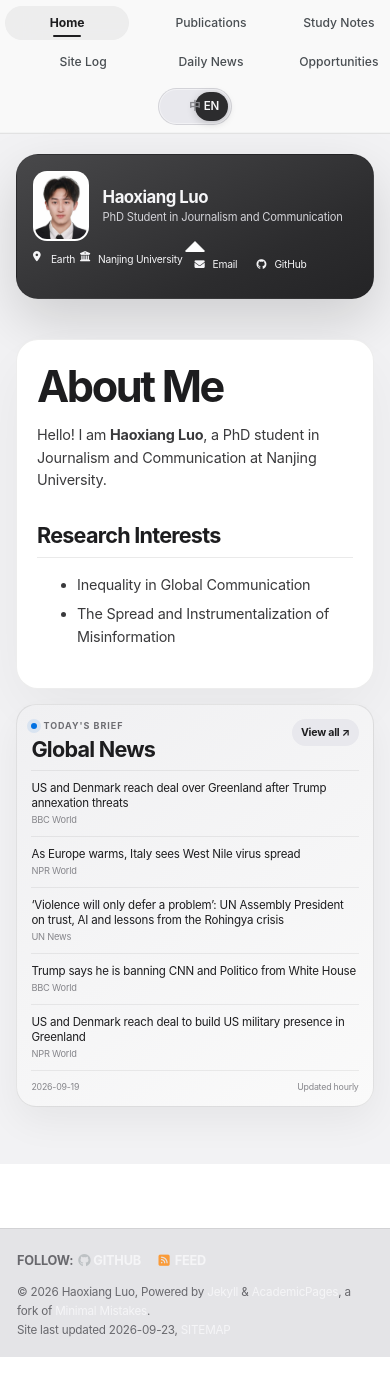
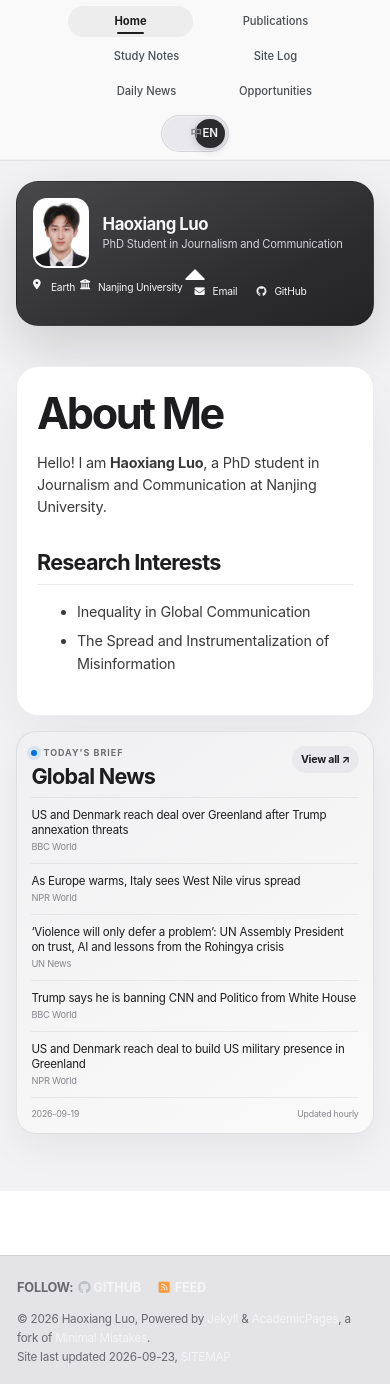
Before and after one commit to HaoxiangLuo/HaoxiangLuo.github.io, a Jekyll site: the page built from _pages/about.md, in a window 390 px wide and 1384 px high. Built offline with Jekyll 4.4.1, drawn with Linux system fonts in a browser that asks for light colours; a style sheet for code colours, icons or effects is not loaded.

Commit message:
Size nav labels by content so Opportunities stops being clipped
"Opportunities" was rendering as "Op" with the language pill hard against
it. The cause was the layout model, not a missing rule: equal shares
(flex: 1 1 0) give every label the same width, so the share is bounded by the
widest label, and wherever one sixth of the row is narrower than
"Opportunities" plus its padding that label is the first thing clipped. It
failed in a band of widths in the middle of the range rather than at the
narrow end, which is why it survived a sweep that only checked the total.

Replaced with content sizing: each label takes the width it needs, and the
group is centred by justify-content while the pill stays absolutely
positioned and out of the flow, so it still contributes nothing to the group's
width. Gaps and labels tighten in two tiers before the layout stacks at 820px,
where a centred single row would first reach the pill (10px of clearance at
821px).

The verification was wrong in the same direction as the bug: it compared the
SUM of the labels against the available width, which is the right test for
content sizing but not for equal shares, where the binding constraint is the
widest label alone. It now checks the sum, and additionally checks the
preconditions for centring (row centres its in-flow items, pill out of flow,
row padding symmetric) plus the clearance to the pill.

Verified against the compiled sheet at 23 widths from 1440px to 360px:
zero breakpoints needing review, and no overflow or clipping anywhere.

```diff
--- a/assets/css/main.scss
+++ b/assets/css/main.scss
@@ -1298,32 +1298,37 @@ body {
    PRIMARY NAVIGATION
    ==========================================================================
 
-   One authority for the whole nav bar. Everything the theme does to
-   .visible-links is replaced here rather than patched over, because the theme
-   uses `display: table` with table-cell columns and every later override of
-   that layout had to fight the table sizing.
-
-   Layout model
-   ------------
-   The row holds six menu items followed by the language pill. The six items
-   share the full width equally (flex: 1 1 0) and each label is centred inside
-   its own share, so the menu block always spans the container and therefore
-   its centre is the container's centre. The pill is positioned separately
-   (position: absolute, right) so it never takes space away from the menu and
-   never shifts the menu's centre.
-
-   Why the old approach kept failing
-   ---------------------------------
-   Previous revisions centred the whole row, then tried to cancel the pill's
-   extra width with a spacer of the same size. That can never work: the spacer
-   is itself part of the row, so widening it moves both centres together and
-   the offset between them stays. The menu block only looks centred when it
-   spans the container on its own terms - which is what flex: 1 1 0 gives. */
+   One authority for the whole nav bar. The theme lays `.visible-links` out
+   as a table, so any override of its sizing has to fight table-cell widths;
+   this block replaces the layout outright rather than patching it.
+
+   The model
+   ---------
+   The six menu items are sized by their own labels and centred as a group.
+   The language pill is taken out of the flow (position: absolute; right: 0)
+   so it contributes no width to that group. That is the crux: a row that is
+   centred while still containing the pill centres the *pair*, which leaves
+   the menu half a pill off the axis.
+
+   Why labels are content sized, not equal shares
+   ----------------------------------------------
+   Equal shares (flex: 1 1 0) give every label the same width, so the widest
+   one sets the requirement and the narrow ones waste the difference. Worse,
+   the share is capped by the widest label: wherever one sixth of the row is
+   narrower than "Opportunities" plus its padding, that single label is the
+   first thing clipped - and it fails in a band of widths in the *middle* of
+   the range, not at the narrow end, so it is easy to miss. Content sizing
+   removes both problems.
+
+   Consequence worth keeping in mind: with content sizing the group's width
+   is the SUM of the labels, so the fit check is a sum. Under equal shares
+   the binding constraint is the widest label alone. Checking the wrong one
+   is how a clipped label gets past verification. */
 
 :root {
-  --nav-pill-w: 4.6rem;         /* language pill outer width */
-  --nav-side: clamp(0.6rem, 1.4vw, 1.05rem);   /* link horizontal padding */
-  --nav-pill-reserve: calc(var(--nav-pill-w) + var(--nav-side) + 0.5rem);
+  --nav-pill-w: 4.6rem;                        /* language pill outer width */
+  --nav-side: clamp(0.5rem, 1.1vw, 1rem);      /* link horizontal padding */
+  --nav-gap: clamp(0.55rem, 1.1vw, 1.1rem);    /* space between labels */
 }
 
 .masthead__inner-wrap {
@@ -1337,40 +1342,40 @@ body {
   width: 100%;
 }
 
-/* The row is the positioning context for the pill. */
+/* The row centres the menu group and is the positioning context for the
+   pill. `justify-content: center` acts on in-flow items only, and the pill
+   is out of flow, so the group is centred on its own terms. */
 .greedy-nav .visible-links {
   position: relative;
   display: flex !important;
   align-items: center;
+  justify-content: center;
+  flex-wrap: nowrap;
   width: 100%;
   max-width: 100%;
   margin: 0 auto;
   padding: 0;
   list-style: none;
   min-height: 48px;
-  gap: clamp(0.15rem, 0.6vw, 0.5rem);
-}
-
-/* Six equal shares. `min-width: 0` lets a share shrink below its label's
-   natural width instead of forcing the row to overflow on narrow screens. */
+  gap: var(--nav-gap);
+}
+
+/* Sized by its own label. Nothing here clips: no overflow, no ellipsis, and
+   no zero minimum that could squeeze a long label. */
 .greedy-nav .visible-links > li {
   display: block !important;
-  flex: 1 1 0;
-  min-width: 0;
+  flex: 0 0 auto;
   text-align: center;
 }
 
 .greedy-nav .visible-links > li > a {
   display: block;
-  width: 100%;
   padding: 0.55rem var(--nav-side);
   font-size: 0.82rem;
   font-weight: 450;
   letter-spacing: -0.01em;
   text-align: center;
   white-space: nowrap;
-  overflow: hidden;
-  text-overflow: ellipsis;
   border-radius: 999px;
 }
 
@@ -1378,28 +1383,15 @@ body {
   font-weight: 600;
 }
 
-/* The pill lives outside the equal-share flow. The row reserves the pill's
-   strip on BOTH sides rather than just the right: reserving it only on the
-   right would squeeze the menu leftwards by half a pill (measured 49px at
-   1280px), which is the same kind of offset as the original problem, just in
-   the other direction. Reserving symmetrically keeps the menu block's centre
-   exactly on the container axis, while the pill itself sits in the right-hand
-   strip. */
+/* Out of the flow, pinned to the right end of the row. Because it takes no
+   space in the flex line, the centred menu stays on the container axis. */
 .greedy-nav .visible-links > li.language-toggle {
   position: absolute;
   top: 50%;
   right: 0;
   transform: translateY(-50%);
-  flex: 0 0 auto;
   width: var(--nav-pill-w);
   margin: 0;
-}
-
-.greedy-nav .visible-links {
-  padding-right: 0;
-  padding-left: 0;
-  border-right: var(--nav-pill-reserve) solid transparent;
-  border-left: var(--nav-pill-reserve) solid transparent;
 }
 
 .language-toggle,
@@ -1471,124 +1463,84 @@ body {
   margin-left: 0;
 }
 
-/* Narrower than a tablet the six shares get tight, so reserve less room and
-   use slightly smaller labels. The reserve shrinks before the labels do:
-   the pill is a fixed target and does not need the full gutter beside it. */
-@media (max-width: 980px) {
+/* Tighten the gaps and the labels before the centred group could reach the
+   pill. The group is only ~760px wide at 1280px, so this has plenty of
+   headroom; the tiers exist for the narrow end. */
+@media (max-width: 1040px) {
   :root {
-    --nav-side: 0.5rem;
-    --nav-pill-reserve: calc(var(--nav-pill-w) + var(--nav-side) + 0.35rem);
+    --nav-side: clamp(0.45rem, 1vw, 0.85rem);
+    --nav-gap: clamp(0.5rem, 1vw, 0.95rem);
   }
 
   .greedy-nav .visible-links > li > a {
-    font-size: 0.78rem;
-  }
-}
-
-/* 860-980px is the last band where six equal shares can still hold the widest
-   English label ("Opportunities") beside the pill. Measured: the row needs
-   535px of label ink, and at 860px the usable width is 560px - a 25px margin.
-   Below that the measured requirement exceeds the row, so the pill drops out
-   of the right-hand strip and flows inline instead of squeezing the labels. */
-@media (max-width: 860px) {
-  :root {
-    --nav-pill-reserve: calc(var(--nav-pill-w) + 0.35rem);
-  }
-
+    font-size: 0.8rem;
+  }
+}
+
+@media (max-width: 900px) {
   .greedy-nav .visible-links > li > a {
     font-size: 0.76rem;
   }
 }
 
-/* Phone widths: the same two-row model as above, just tighter. The nav is
-   deliberately always-visible (see the note beside `.greedy-nav > button`),
-   so the burger stays off and the labels shrink instead. */
-@media (max-width: 600px) {
-  .masthead__inner-wrap {
-    padding: 0 0.4rem;
-  }
-
-  .greedy-nav .visible-links {
-    column-gap: 0.1rem;
-    row-gap: 0.2rem;
-  }
-
-  .greedy-nav .visible-links > li {
-    flex: 0 1 calc((100% - 0.2rem) / 3);
-  }
-
-  .greedy-nav .visible-links > li > a {
-    padding: 0.4rem 0.2rem;
-    font-size: 0.68rem;
-  }
-
-  .language-toggle__control {
-    width: 4.3rem;
-  }
-
-  .language-toggle__control > .language-toggle__option {
-    min-height: 1.4rem;
-    padding: 0 0.15rem;
-    font-size: 0.56rem;
-  }
-}
-
-/* Below ~860px the six equal shares can no longer hold the widest English
-   label next to the pill, so the pill drops out of the right-hand strip and
-   flows inline with the labels. */
-@media (max-width: 859px) {
+/* Below the width at which a centred single row would run into the pill, the
+   items wrap into two rows of three and the pill takes a row of its own.
+   Giving the pill `flex-basis: 100%` keeps every row an even three, instead
+   of letting six items and the pill pile into ragged rows of mixed counts. */
+@media (max-width: 820px) {
   .masthead__inner-wrap {
     padding: 0 0.6rem;
   }
 
-  /* Two rows of three. A 30% basis with no column gap left the extra 10% to
-     be shared out by flex-grow, which read as uneven gaps; three per row is
-     what the percentages were really expressing, so say it directly and keep
-     a real gap between columns. */
   .greedy-nav .visible-links {
     flex-wrap: wrap;
-    border-right: 0;
-    border-left: 0;
-    row-gap: 0.3rem;
+    row-gap: 0.25rem;
     column-gap: 0.2rem;
   }
 
   .greedy-nav .visible-links > li {
     flex: 0 1 calc((100% - 0.4rem) / 3);
-    min-width: 0;
-  }
-
-  /* The pill keeps a row to itself so it can never unbalance a row of
-     labels. */
+  }
+
+  .greedy-nav .visible-links > li > a {
+    padding: 0.45rem 0.3rem;
+    font-size: 0.76rem;
+    letter-spacing: 0;
+  }
+
   .greedy-nav .visible-links > li.language-toggle {
     position: static;
     transform: none;
     flex: 0 0 100%;
     width: 100%;
-    margin: 0.3rem 0 0.15rem;
     display: flex;
     justify-content: center;
-  }
-
-  .greedy-nav .visible-links > li > a {
-    padding: 0.45rem 0.3rem;
-    font-size: 0.76rem;
-    letter-spacing: 0;
-  }
-
-  .language-toggle,
-  .language-toggle__control {
-    justify-content: center;
+    margin: 0.3rem 0 0.15rem;
   }
 
   .language-toggle__control {
     width: 4.6rem;
     margin: 0 auto;
   }
+}
+
+@media (max-width: 600px) {
+  .greedy-nav .visible-links > li {
+    flex: 0 1 calc((100% - 0.2rem) / 3);
+  }
+
+  .greedy-nav .visible-links > li > a {
+    padding: 0.4rem 0.2rem;
+    font-size: 0.7rem;
+  }
+
+  .language-toggle__control {
+    width: 4.3rem;
+  }
 
   .language-toggle__control > .language-toggle__option {
-    min-height: 1.55rem;
-    padding: 0 0.25rem;
-    font-size: 0.62rem;
-  }
-}
+    min-height: 1.4rem;
+    padding: 0 0.15rem;
+    font-size: 0.56rem;
+  }
+}
```
